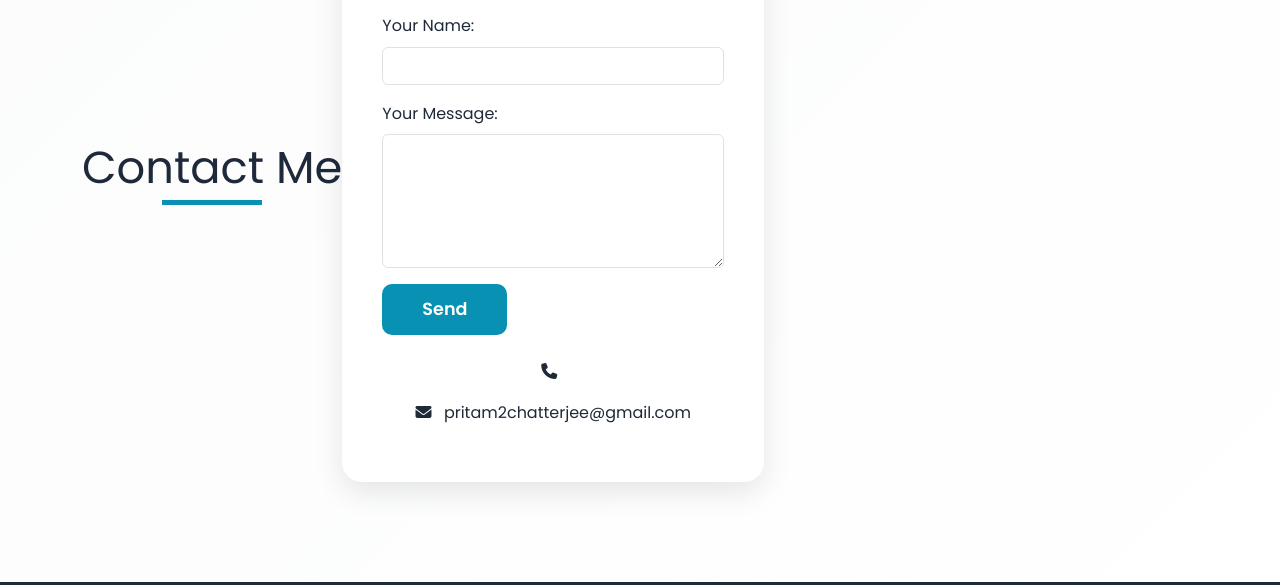
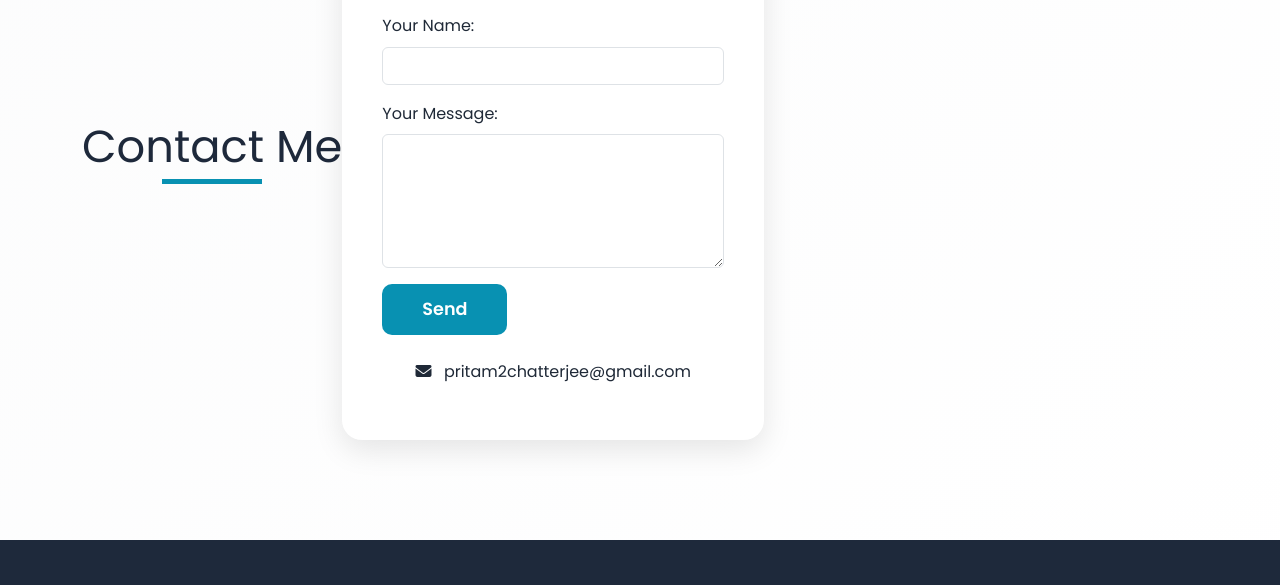
Before and after one commit to PritamChatterjee/pritam-portfolio, a plain HTML site: page index.html in a window 1280 px wide. Shown: the part 6091-6676 px from the top of the page. Drawn offline with nearby package versions, Linux system fonts and the light colour scheme.

Commit message:
Update index.html

```diff
--- a/index.html
+++ b/index.html
@@ -471,7 +471,6 @@
 
   <!-- Contact Info -->
   <div class="text-center mt-4">
-    <p><i class="fas fa-phone me-2"></i></p>
     <p><i class="fas fa-envelope me-2"></i> pritam2chatterjee@gmail.com</p>
   </div>
 </form>
```
